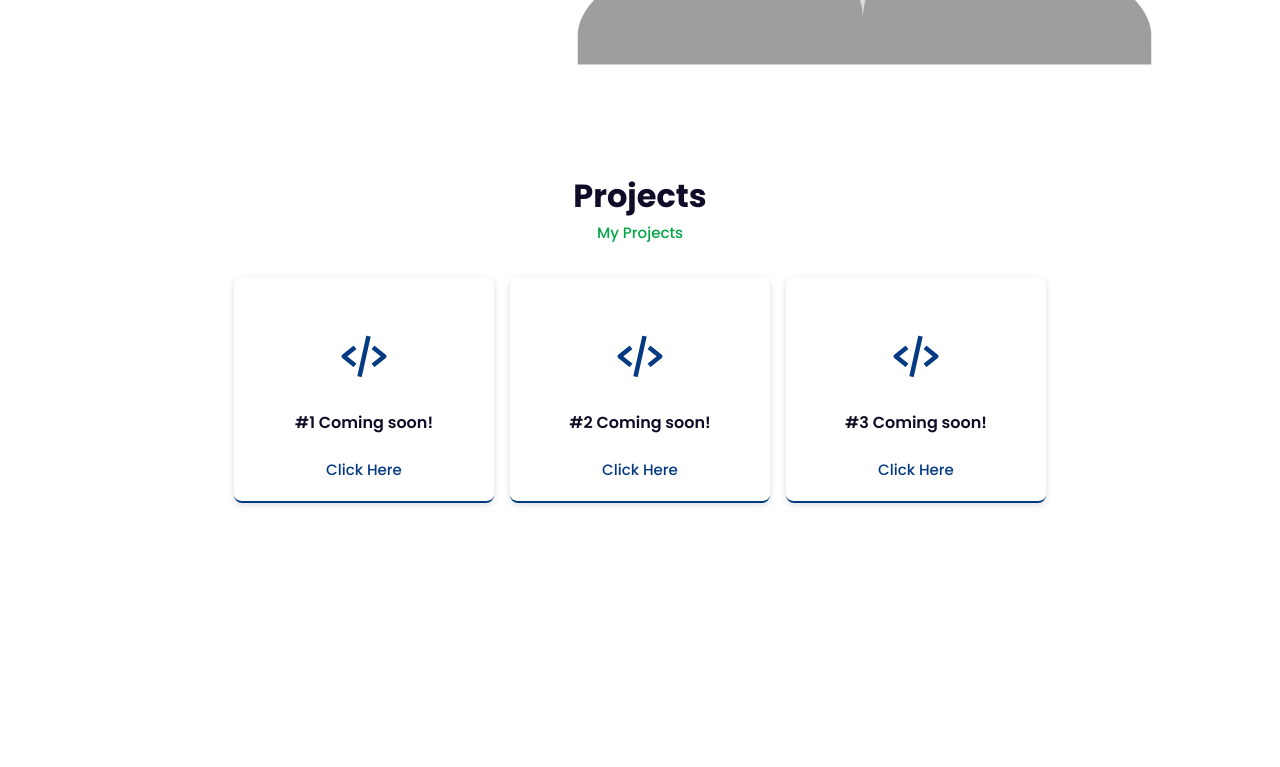
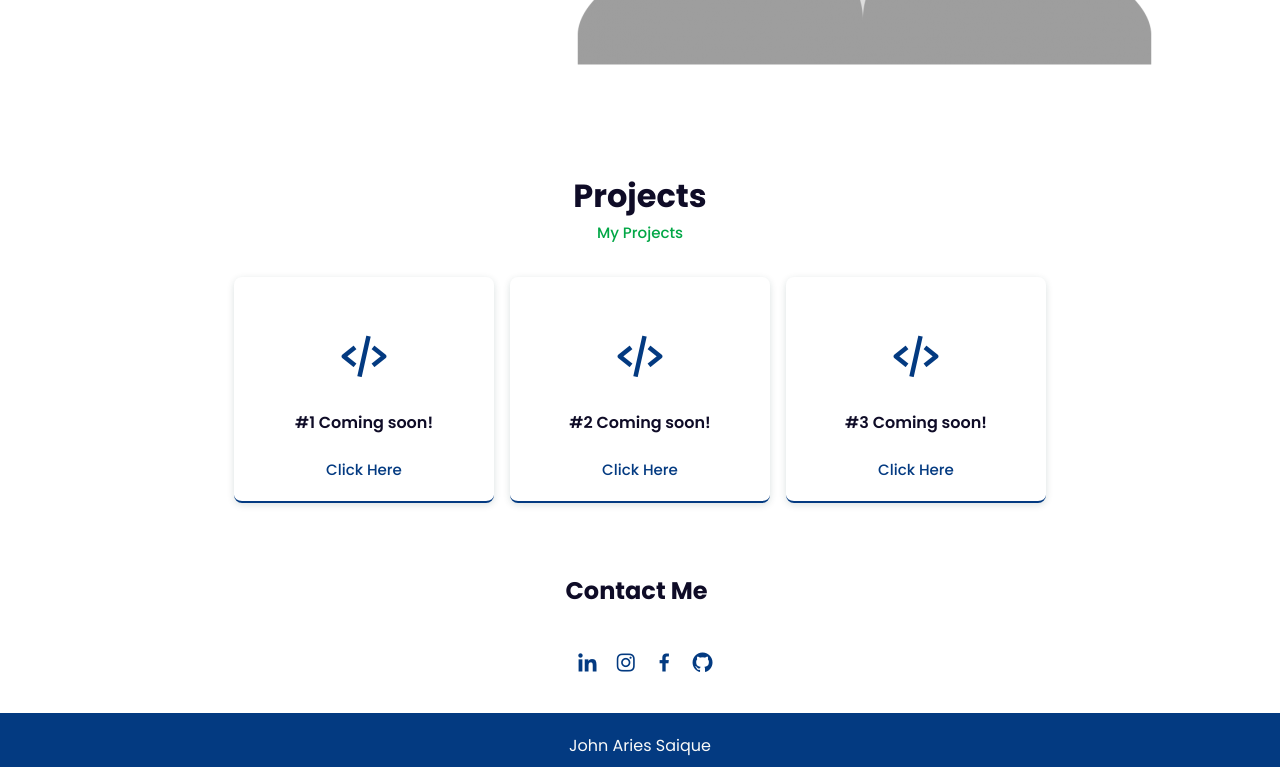
Before and after one commit to jsaique/my-website-v.2, a website built with Parcel: page index.html in a window 1280 px wide. Shown: the part 2033-2800 px from the top of the page. Before the commit the page ends 2586 px from the top, so only its background shows below. Built offline with nearby package versions, Linux system fonts and the light colour scheme.

Commit message:
Added footer section

```diff
--- a/index.html
+++ b/index.html
@@ -53,9 +53,10 @@
     <!-- Home -->
     <main class="main grid">
       <div class="social flex">
-        <a href="#"><i class="bx bxl-github"></i></a>
+        <a href="#"><i class="bx bxl-linkedin"></i></a>
         <a href="#"><i class="bx bxl-instagram"></i></a>
         <a href="#"><i class="bx bxl-facebook"></i></a>
+        <a href="#"><i class="bx bxl-github"></i></a>
       </div>
       <div class="home-img">
         <img src="./src/images/male-placeholder.png" alt="Johns photo" />
@@ -197,5 +198,16 @@
         </div>
       </div>
     </section>
+
+    <footer class="footer grid">
+      <div class="footer-social">
+        <h2>Contact Me</h2>
+        <a href="#"><i class="bx bxl-linkedin"></i></a>
+        <a href="#"><i class="bx bxl-instagram"></i></a>
+        <a href="#"><i class="bx bxl-facebook"></i></a>
+        <a href="#"><i class="bx bxl-github"></i></a>
+      </div>
+    </footer>
+    <div class="hero">John Aries Saique</div>
   </body>
 </html>
--- a/src/css/styles.css
+++ b/src/css/styles.css
@@ -176,14 +176,18 @@ body {
 }
 
 .social a:link,
-.social a:visited {
+.social a:visited,
+.footer-social a:link,
+.footer-social a:visited {
   margin-bottom: 1rem;
   font-size: 1.375rem;
   color: var(--text-color);
 }
 
 .social a:hover,
-.social a:active {
+.social a:active,
+.footer-social a:hover,
+.footer-social a:active {
   color: var(--hover);
   transition: 0.5s;
 }
@@ -372,3 +376,32 @@ span {
 .projects-box a:active {
   color: #8b8a8f;
 }
+
+/* FOOTER */
+
+.footer {
+  place-items: center;
+  padding: 1.25rem;
+  color: var(--text-color);
+}
+
+.footer h2 {
+  font-size: 1.5rem;
+  margin-bottom: 1.6rem;
+  color: var(--text-color);
+}
+
+.footer-social a i {
+  color: var(--main-color);
+  font-size: 1.5rem;
+  margin-left: 0.625rem;
+  text-align: center;
+  line-height: 2.5;
+}
+
+.hero {
+  padding: 1.25rem;
+  text-align: center;
+  background: var(--main-color);
+  color: hsl(60, 9%, 98%);
+}
```
